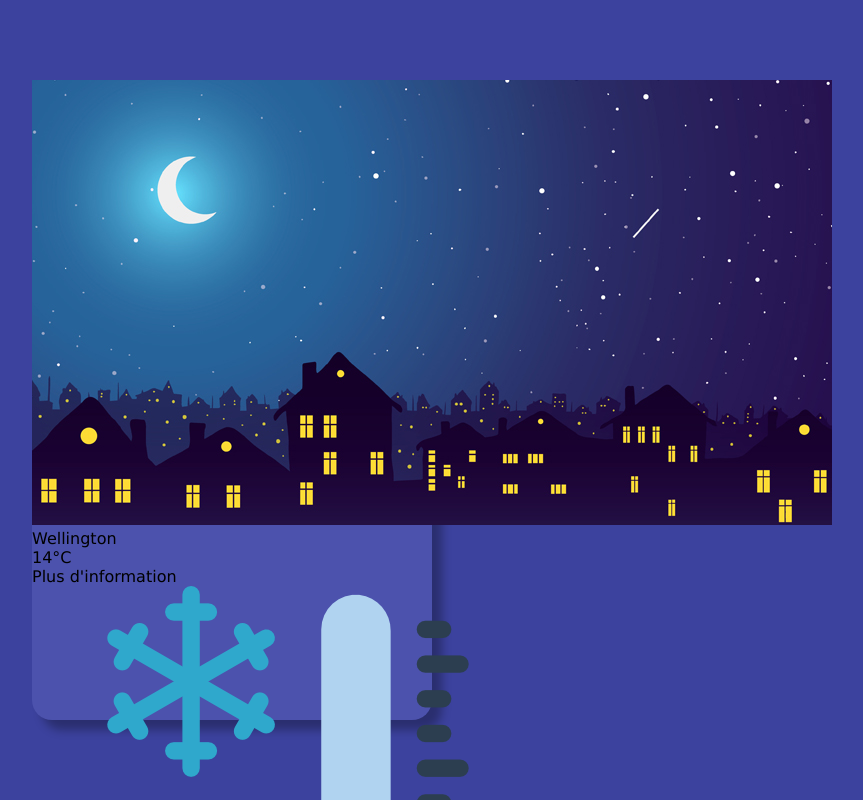
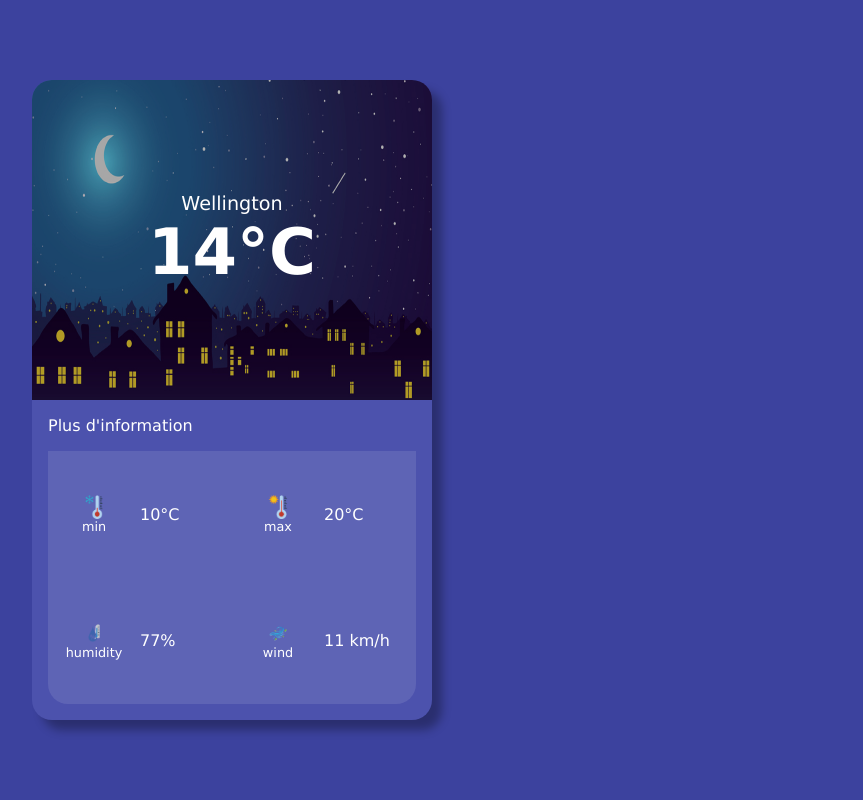
Before and after one commit to pierredamien32/MeteoApp, an Angular app: page / in a window 1280 px wide. Shown: the top 800 px of the page, without its empty margins (408-1271 px from the left). Built offline with nearby package versions, Linux system fonts and the light colour scheme.

Commit message:
Conception du style de ma page web

```diff
--- a/src/styles.css
+++ b/src/styles.css
@@ -3,7 +3,7 @@
     --blue-1: #3C429E;
     --blue-2: #4C52AD;
     --yellow-1: #FAC742;
-    --while: #FFF;
+    --white: #FFF;
     --gray-1: #EDEDED;
     --shadow-dark: rgba(0,0,0,0.3);
     --shadow-light: rgba(255,255,255,0.1);
@@ -33,3 +33,104 @@ body{
     border-radius: 20px;
     box-shadow: 10px 10px 10px var(--shadow-dark);
 }
+
+.upper-data{
+    position: relative;
+    overflow: hidden;
+    width: 100%;
+    height: 50%;
+    border-top-right-radius: 20px;
+    border-top-left-radius: 20px;
+}
+
+.lower-data{
+    position: relative;
+    overflow: hidden;
+    width: 100%;
+    height: 50%;
+    border-bottom-left-radius: 20px;
+    border-bottom-right-radius: 20px;
+    padding: 1em;
+    display: flex;
+    flex-direction: column;
+}
+
+.upper-data img{
+    position: absolute;
+    top: 0;
+    left: 0;
+    width: 100%;
+    height: 100%;
+}
+
+ .weather-data{
+    position: relative;
+    z-index: 1;
+    width: 100%;
+    height: 100%;
+    background-color: var(--shadow-dark);
+    display: flex;
+    flex-direction: column;
+    align-items: center;
+    justify-content: center;
+ }
+
+ .location{
+    color: var(--white);
+    text-align: center;
+    font-size: 1.2em;
+ }
+
+ .temperature{
+    color: var(--white);
+    font-size: 4em;
+    text-align: center;
+    font-weight: 900;
+ }
+
+ .more-info-label{
+    color: var(--white);
+ }
+
+ .more-info-container{
+    flex: 1;
+    background-color: var(--shadow-light);
+    border-bottom-left-radius: 20px;
+    border-bottom-right-radius: 20px;
+    margin-top: 1em;
+
+    display: flex;
+    flex-direction: row;
+    flex-wrap: wrap;
+ }
+
+ .info-block{
+    width: 50%;
+    display: flex;
+    flex-direction: row;
+ }
+
+ .info-block-label{
+    width: 50%;
+    display: flex;
+    flex-direction: column;
+    justify-content: center;
+    align-items: center;
+ }
+
+ .info-block-label img{
+    width: 1.5em;
+ }
+
+ .info-block-label span{
+    color: var(--white);
+    font-size: 0.8em;
+ }
+
+ .info-block-value{
+    width: 50%;
+    display: flex;
+    justify-content: flex-start;
+    align-items: center;
+    color: var(--white);
+ }
```
